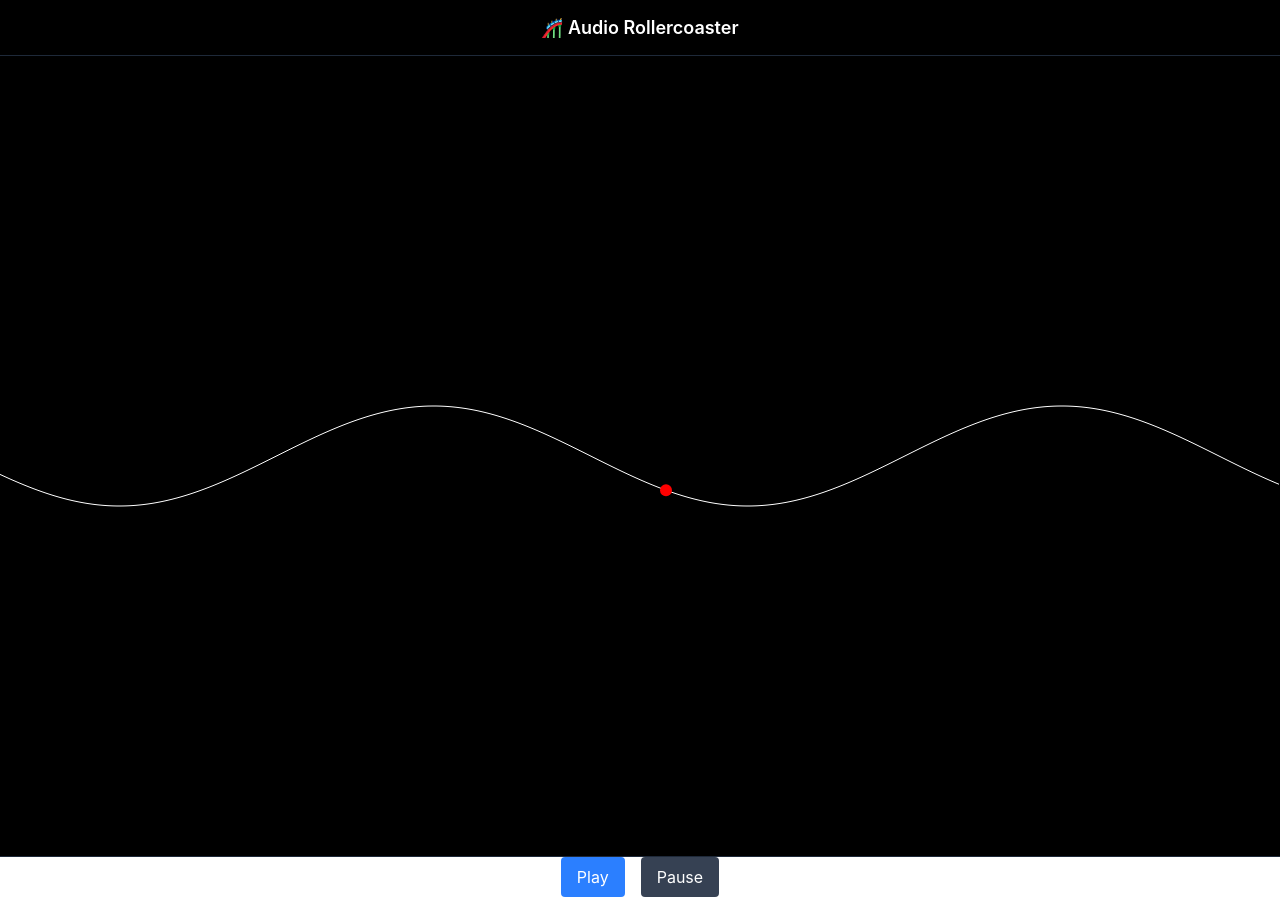
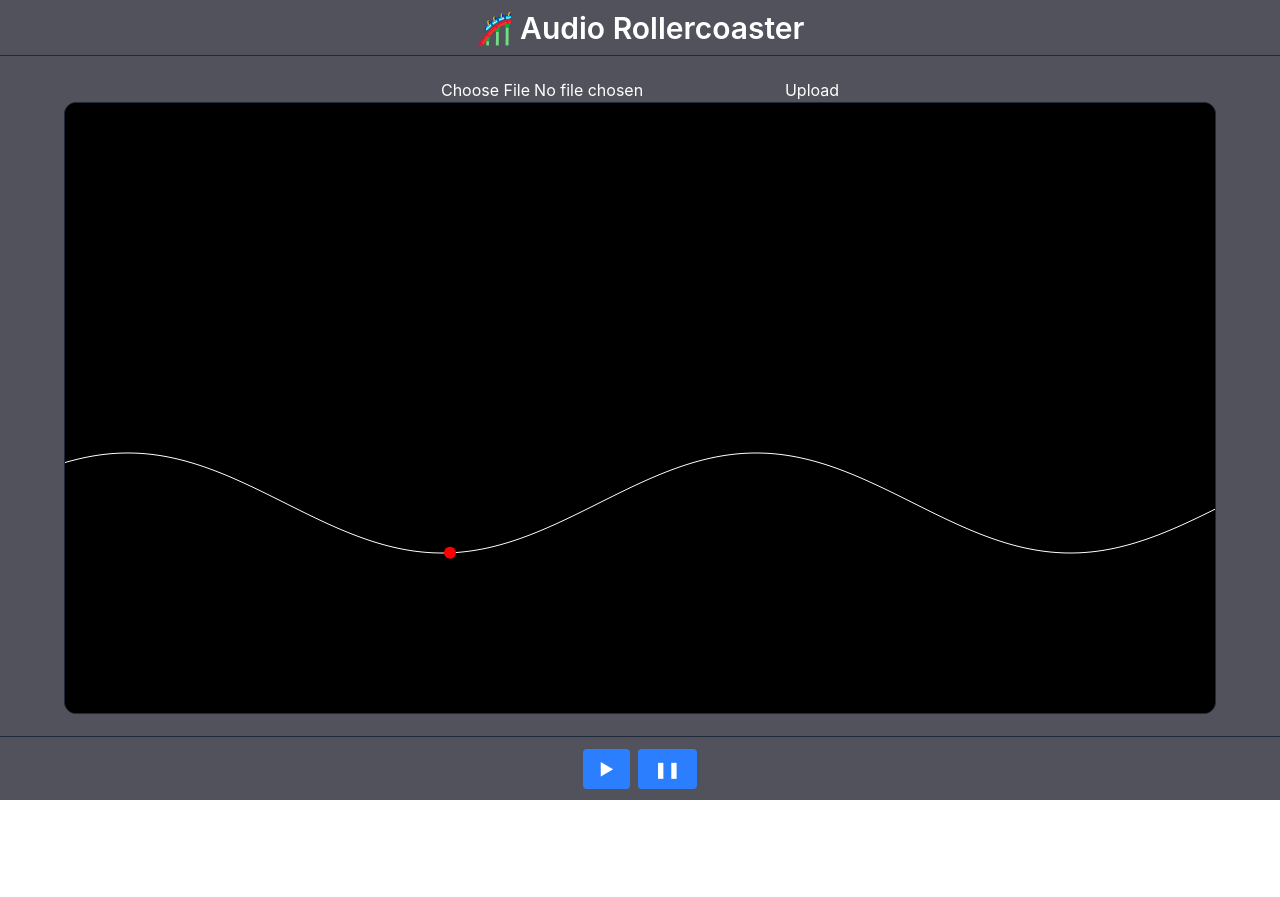
Before and after one commit to vvt3/audio-visualiser, a React (Vite) app: page / in a window 1280 px wide. After the commit the page ends 800 px from the top, so only its background shows below. Built offline with nearby package versions, Linux system fonts and the light colour scheme.

Commit message:
added upload inputs

```diff
--- a/src/App.jsx
+++ b/src/App.jsx
@@ -1,27 +1,34 @@
 import VisualizerCanvas from "./components/Canvas"
+import MusicInput from "./components/MusicInput"
 
 function App() {
   return (
-     <div className="h-screen flex flex-col bg-black text-white">
+     <div className="h-screen w-screen flex flex-col bg-zinc-600 text-white">
+
       {/* Header */}
-      <header className="h-14 flex items-center justify-center px-4 border-b border-gray-800">
-        <h1 className="text-lg font-semibold flex items-center p-20">
+      <header className="h-14 flex items-center justify-center px-4 border-b border-gray-800 p-5">
+        <h1 className="text-3xl font-semibold flex items-center">
           🎢 Audio Rollercoaster
         </h1>
       </header>
 
-      {/* Main Canvas Area */}
-      <main className="flex-1 relative">
-        <VisualizerCanvas />
+      {/* Main Canvas */}
+      <main className="flex-1 flex flex-col items-center justify-center overflow-hidden">
+        <div>
+          <MusicInput />
+        </div>
+        <div className="w-[90%] max-w-6xl h-[90%] bg-black border border-gray-800 rounded-xl overflow-hidden">
+          <VisualizerCanvas />
+        </div>
       </main>
 
-      {/* Footer / Controls */}
-      <footer className="h-16 flex items-center justify-center gap-4 border-t border-gray-800">
+      {/* Footer */}
+      <footer className="h-16 flex items-center justify-center gap-2 border-t border-gray-800 bg-zinc-600">
         <button className="px-4 py-2 bg-blue-500 rounded">
-          Play
+          ▶︎
         </button>
-        <button className="px-4 py-2 bg-gray-700 rounded">
-          Pause
+        <button className="px-4 py-2 bg-blue-500 rounded">
+          ❚❚
         </button>
       </footer>
 
--- a/src/components/Canvas.jsx
+++ b/src/components/Canvas.jsx
@@ -19,7 +19,7 @@ export default function VisualizerCanvas() {
     window.addEventListener("resize", resize)
 
     function loop() {
-      t += 0.02
+      t += 0.05
 
       // clear
       ctx.fillStyle = "black"
@@ -41,11 +41,11 @@ export default function VisualizerCanvas() {
 
       ctx.stroke()
 
-      // moving "cart"
+      // cart
       const cartX = (t * 100) % canvas.width
       const cartY =
         canvas.height / 2 +
-        // Audio frequencies
+        // match audio frequencies
         Math.sin(cartX * 0.01 + t) * 50
 
       ctx.beginPath()
--- /dev/null
+++ b/src/components/MusicInput.jsx
@@ -0,0 +1,30 @@
+import { useState } from 'react';
+
+export default function MusicInput() {
+    const [file, setFile] = useState(null);
+
+    const handleFileChange = (e) => {
+        setFile(e.target.files[0]);
+    };
+
+    const handleUpload = () => {
+        if (file) {
+            console.log('Uploading:', file.name);
+            // Add your upload logic here
+        }
+    };
+
+    return (
+        <div>
+            <input
+                type="file"
+                accept=".mp3"
+                onChange={handleFileChange}
+            />
+            <button onClick={handleUpload}>
+                Upload
+            </button>
+            {file && <p>Selected: {file.name}</p>}
+        </div>
+    );
+}
```
